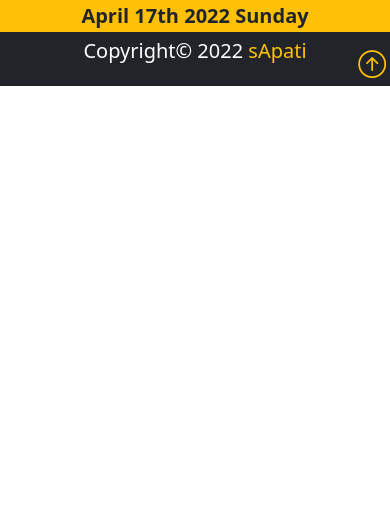
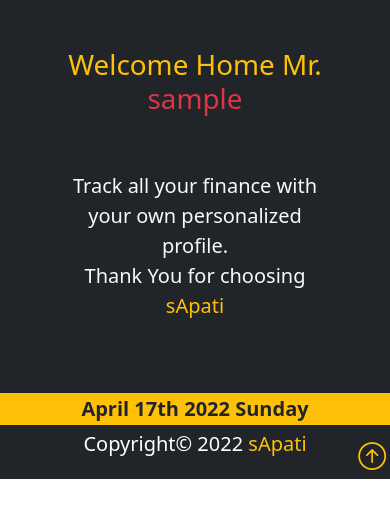
Before and after one commit to npoudelp/sapati, a PHP site: page /pages/profile.php in a window 390 px wide. Shown: the part 75-593 px from the top of the page. Run offline with PHP 8.4, Linux system fonts and the light colour scheme; the visitor is signed in with stand-in values (Sample User, id 1); some libraries are stand-ins or nearby versions.

Commit message:
profile maintained

```diff
--- a/pages/profile.php
+++ b/pages/profile.php
@@ -1,4 +1,8 @@
+<?php
+session_start();
+?>
 <html lang="en">
+
 <head>
     <meta charset="UTF-8">
     <meta http-equiv="X-UA-Compatible" content="IE=edge">
@@ -23,27 +27,50 @@
                 <div class="d-lg-flex">
                     <div class="container">
                         <ul class="navbar-nav lead">
-                            <li class="nav-item">
-                                <a href="../index.php" class="nav-link">Home</a>
+                            <li class="nav-item mx-3">
+                                <a href="./profile.php" class="nav-link active">Profile</a>
                             </li>
-                            <li class="nav-item">
-                                <a href="./friends.php" class="nav-link disabled">Friends</a>
+                            <li class="nav-item mx-3">
+                                <a href="./accounts.php" class="nav-link">Account</a>
                             </li>
-                            <li class="nav-item">
-                                <a href="./accounts.php" class="nav-link disabled">Account</a>
+                            <li class="nav-item mx-3 ">
+                                <a href="../index.php" class="btn btn-outline-warning">Log Out</a>
+                            </li>
+                            <li class="nav-item mx-3 text-danger">
+
+                                <?php
+                                echo $_SESSION["emailId"];
+                                ?>
+
                             </li>
                         </ul>
-                    </div>
-                    <div class="container">
-                        <li class="nav-item">
-                            <a href="./register.php" class="btn btn-outline-warning">Sign Up</a>
-                        </li>
                     </div>
                 </div>
             </div>
         </div>
     </div>
     <!-- navbar ends here -->
+
+
+    <!-- display board starts here -->
+    <section class="bg-dark text-light p-lg-3 p-5 text-center">
+        <div class="container">
+            <div class="d-sm-flex">
+                <div class="d-lg-flex align-items-center">
+                    <p class="h1"><span class="text-warning">Welcome Home Mr.</span> <span class="text-danger"><?php
+                                                                                                                echo $_SESSION["userName"];
+                                                                                                                ?></span></p><br>
+                    <p class="lead my-4">
+                        Track all your finance with your own personalized profile.<br>
+                        Thank You for choosing <span class="text-warning">sApati</span>
+                    </p>
+                </div>
+                <img class="img-fluid w-50 d-none d-sm-block" src="../images/profileShowcase.png" alt="">
+            </div>
+        </div>
+    </section>
+    <!-- display board ends here -->
+
 
 
 
```
